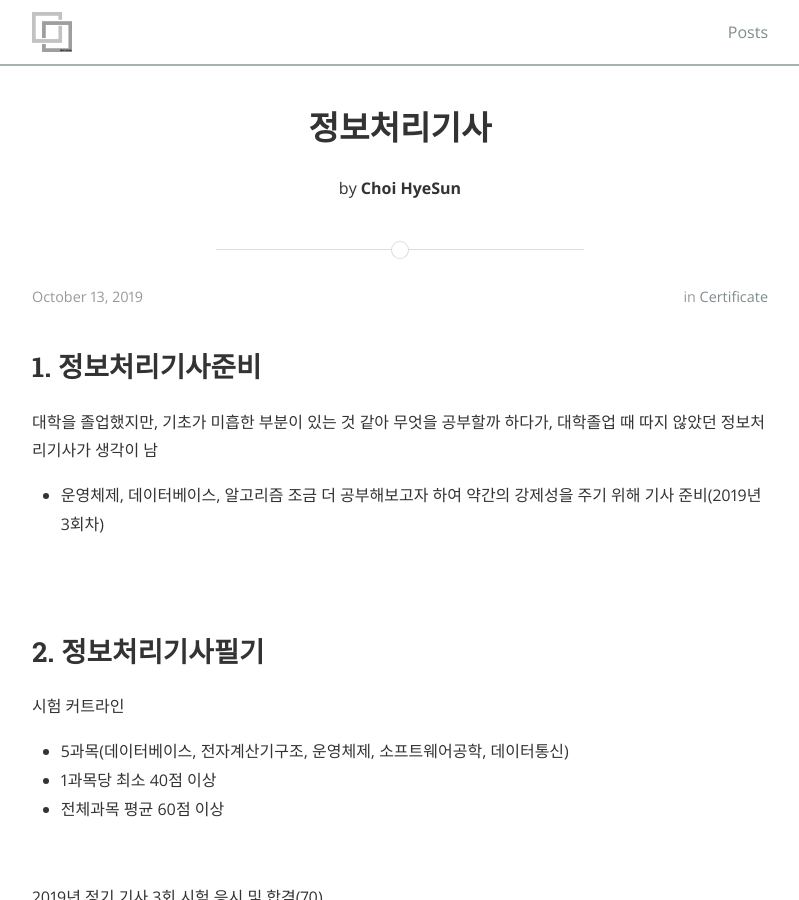
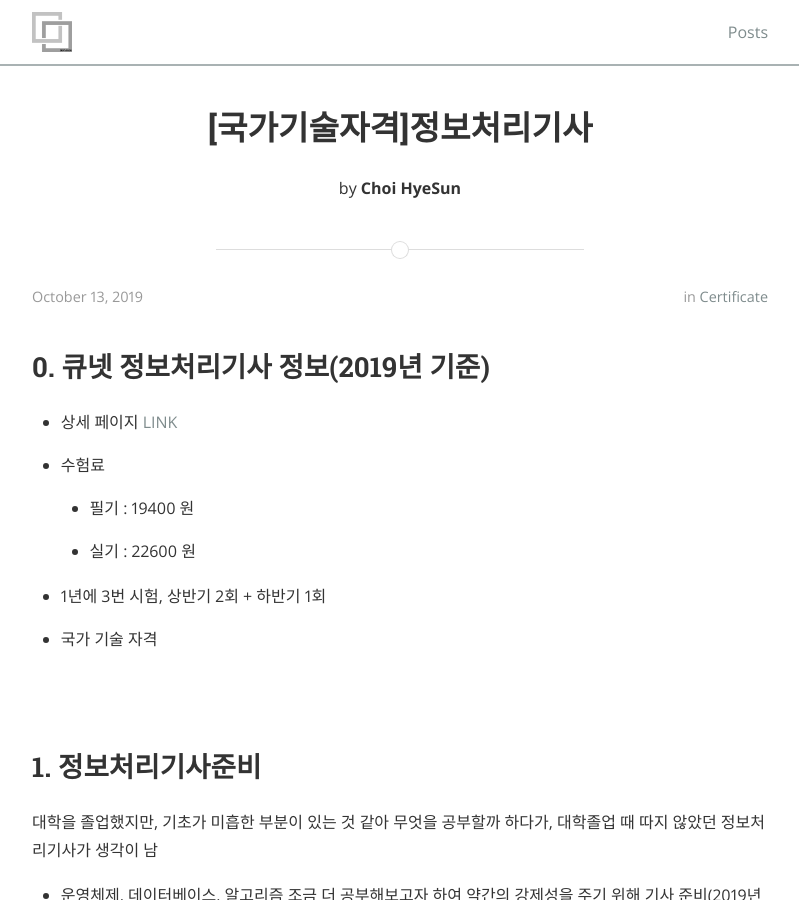
Before and after one commit to gptjs409/gptjs409.github.io, a Jekyll site: the page built from _posts/certificate/2019-10-13-engineer_information_processing.md, in a window 1280 px wide and 900 px high. Shown: the whole window, without its empty margins (240-1039 px from the left). Built offline with Jekyll 4.4.1, drawn with Linux system fonts in a browser that asks for light colours; nearby versions of some CDN libraries.

Commit message:
Update 2019-10-13-engineer_information_processing.md

```diff
--- a/_posts/certificate/2019-10-13-engineer_information_processing.md
+++ b/_posts/certificate/2019-10-13-engineer_information_processing.md
@@ -1,6 +1,6 @@
 ---
 layout: post
-title:  "정보처리기사"
+title:  "[국가기술자격]정보처리기사"
 date:   2019-10-13 14:16:34
 author: Choi HyeSun
 categories: certificate
@@ -13,7 +13,25 @@ tags:
   - 정보처리기사실기
   - 기사퍼스트
   - 정실이
+  - 국가기술자격
 ---
+
+## 0. 큐넷 정보처리기사 정보(2019년 기준)
+
+- 상세 페이지 [LINK](http://www.q-net.or.kr/crf005.do?id=crf00503&jmCd=1320)
+
+- 수험료
+
+  - 필기 : 19400 원
+
+  - 실기 : 22600 원
+
+- 1년에 3번 시험, 상반기 2회 + 하반기 1회
+
+- 국가 기술 자격
+
+<br>
+<br>
 
 ## 1. 정보처리기사준비
 대학을 졸업했지만, 기초가 미흡한 부분이 있는 것 같아 무엇을 공부할까 하다가, 대학졸업 때 따지 않았던 정보처리기사가 생각이 남
```
